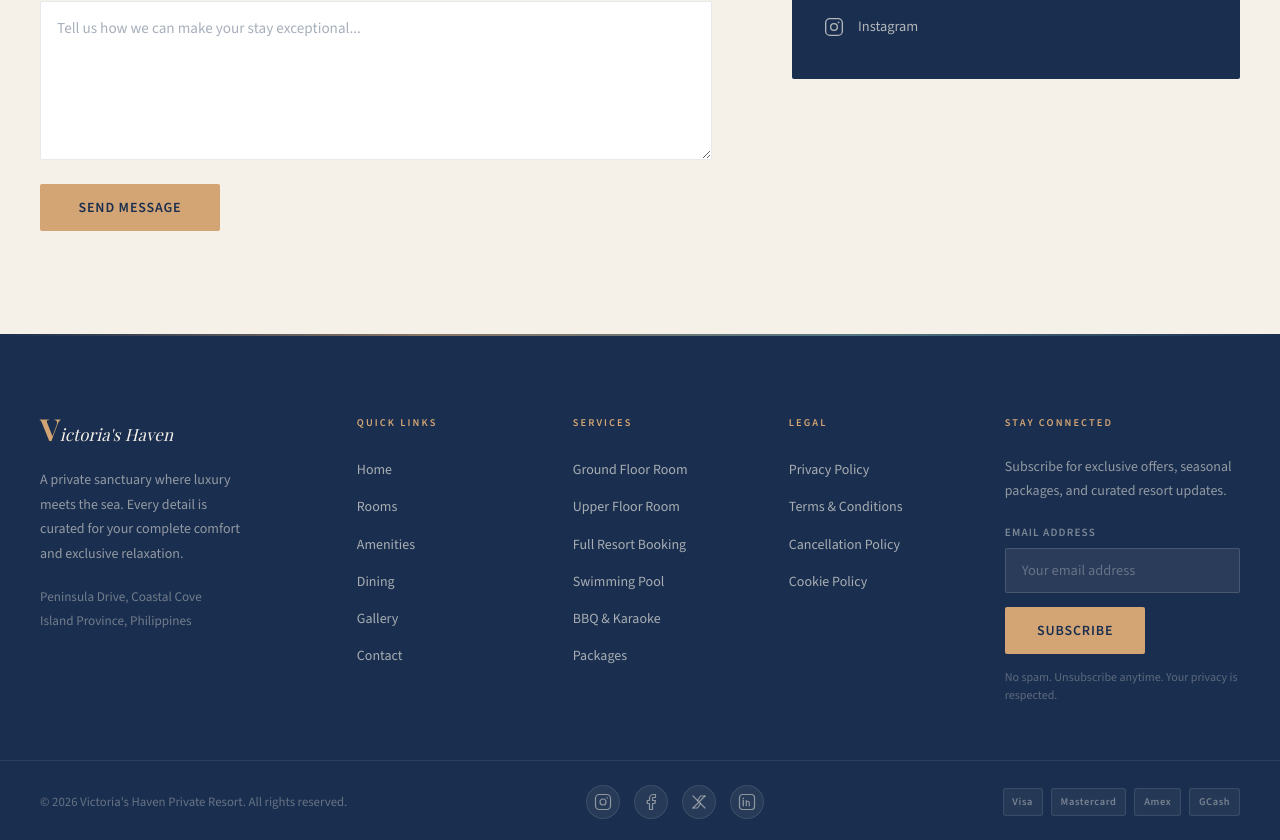
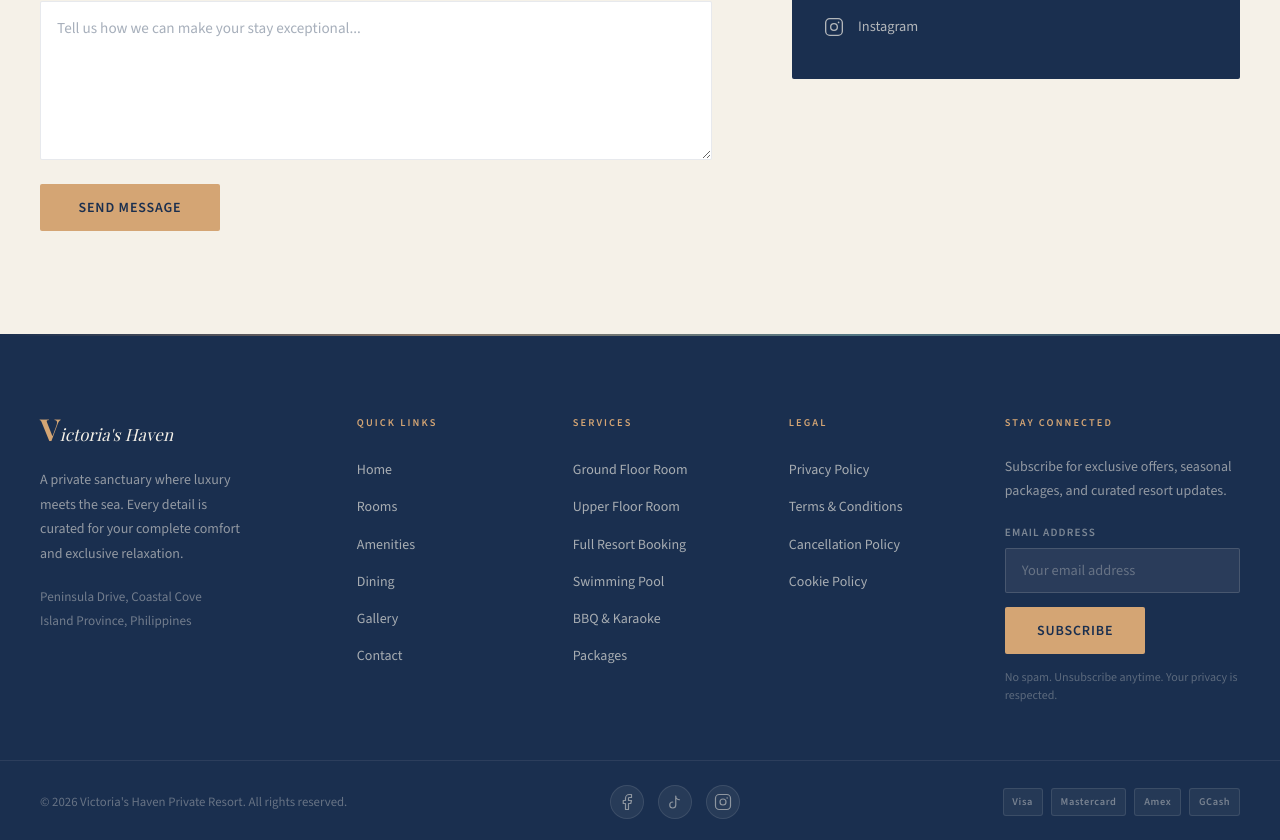
Before and after one commit to ceronGithub/victorias-haven, a React (Vite) app: page / in a window 1280 px wide. Shown: the part 9876-10716 px from the top of the page. Built offline with nearby package versions, Linux system fonts and the light colour scheme; no server answers; a web font is replaced by a local one.

Commit message:
Fixed FORBIDDEN regex — removed space and backtick to allow normal user input across Contact, Footer, and BookingWidget
Fixed Contact form field name mismatch — fullName→fromName, email→fromEmail passed correctly to EmailJS

```diff
--- a/src/components/BookingWidget.jsx
+++ b/src/components/BookingWidget.jsx
@@ -11,7 +11,7 @@ import { useState } from 'react';
 import './BookingWidget.css';
 
 /* Forbidden characters per Rule 18 */
-const FORBIDDEN = /[<>{}[\]/\\;'"` =\-\-]/g;
+const FORBIDDEN = /[<>{}[\]/\\;'"=\-\-]/g;
 
 /**
  * sanitizeInput — strips forbidden characters from user text
--- a/src/components/Contact.jsx
+++ b/src/components/Contact.jsx
@@ -12,7 +12,7 @@ import { sendContactEmail } from '../lib/emailjs';
 import './Contact.css';
 
 /* ── Rule 18.1 — Forbidden character sanitizer ── */
-const FORBIDDEN_CHARS = /[<>{}[\]/\\;'"` =\-\-]/g;
+const FORBIDDEN_CHARS = /[<>{}[\]/\\;'"=\-\-]/g;
 
 function sanitizeInput(value) {
   return value.replace(FORBIDDEN_CHARS, '');
@@ -112,7 +112,7 @@ export default function Contact() {
     }
     setIsSubmitting(true);
     try {
-      await sendContactEmail(formData);
+      await sendContactEmail({ fromName: formData.fullName, fromEmail: formData.email, phone: formData.phone, message: formData.message });
       setIsSubmitted(true);
       setFormData(INITIAL_FORM_STATE);
     } catch {
--- a/src/components/Footer.jsx
+++ b/src/components/Footer.jsx
@@ -12,7 +12,7 @@ import { useState } from 'react';
 import './Footer.css';
 
 /* ── Rule 18.1 — Forbidden character sanitizer ── */
-const FORBIDDEN_CHARS = /[<>{}[\]/\\;'"` =\-\-]/g;
+const FORBIDDEN_CHARS = /[<>{}[\]/\\;'"=\-\-]/g;
 function sanitizeInput(value) {
   return value.replace(FORBIDDEN_CHARS, '');
 }
@@ -44,18 +44,6 @@ const legalLinks = [
 
 const socialLinks = [
   {
-    id: 'instagram',
-    label: 'Instagram',
-    href: 'https://instagram.com/victoriashaven',
-    icon: (
-      <svg viewBox="0 0 24 24" fill="none" xmlns="http://www.w3.org/2000/svg" width="18" height="18" aria-hidden="true">
-        <rect x="2" y="2" width="20" height="20" rx="5" stroke="currentColor" strokeWidth="1.6"/>
-        <circle cx="12" cy="12" r="4" stroke="currentColor" strokeWidth="1.6"/>
-        <circle cx="17.5" cy="6.5" r="1" fill="currentColor"/>
-      </svg>
-    ),
-  },
-  {
     id: 'facebook',
     label: 'Facebook',
     href: 'https://facebook.com/victoriashaven',
@@ -66,25 +54,24 @@ const socialLinks = [
     ),
   },
   {
-    id: 'twitter',
-    label: 'Twitter / X',
-    href: 'https://twitter.com/victoriashaven',
+    id: 'tiktok',
+    label: 'TikTok',
+    href: 'https://tiktok.com/@victoriashaven',
     icon: (
       <svg viewBox="0 0 24 24" fill="none" xmlns="http://www.w3.org/2000/svg" width="18" height="18" aria-hidden="true">
-        <path d="M4 4l16 16M4 20L20 4" stroke="currentColor" strokeWidth="1.6" strokeLinecap="round"/>
-        <path d="M20 4H14l-4 6M4 20h6l4-6" stroke="currentColor" strokeWidth="1.6" strokeLinecap="round" strokeLinejoin="round"/>
+        <path d="M9 12a4 4 0 104 4V4a5 5 0 005 5" stroke="currentColor" strokeWidth="1.6" strokeLinecap="round" strokeLinejoin="round"/>
       </svg>
     ),
   },
   {
-    id: 'linkedin',
-    label: 'LinkedIn',
-    href: 'https://linkedin.com/company/victoriashaven',
+    id: 'instagram',
+    label: 'Instagram',
+    href: 'https://instagram.com/victoriashaven',
     icon: (
       <svg viewBox="0 0 24 24" fill="none" xmlns="http://www.w3.org/2000/svg" width="18" height="18" aria-hidden="true">
-        <rect x="2" y="2" width="20" height="20" rx="4" stroke="currentColor" strokeWidth="1.6"/>
-        <path d="M7 10v7M7 7v.5" stroke="currentColor" strokeWidth="1.8" strokeLinecap="round"/>
-        <path d="M11 17v-4a2 2 0 014 0v4M11 10v7" stroke="currentColor" strokeWidth="1.6" strokeLinecap="round"/>
+        <rect x="2" y="2" width="20" height="20" rx="5" stroke="currentColor" strokeWidth="1.6"/>
+        <circle cx="12" cy="12" r="4" stroke="currentColor" strokeWidth="1.6"/>
+        <circle cx="17.5" cy="6.5" r="1" fill="currentColor"/>
       </svg>
     ),
   },
```
Also changed, not shown: 1 other file (tests, documents, lock files or other folders).
